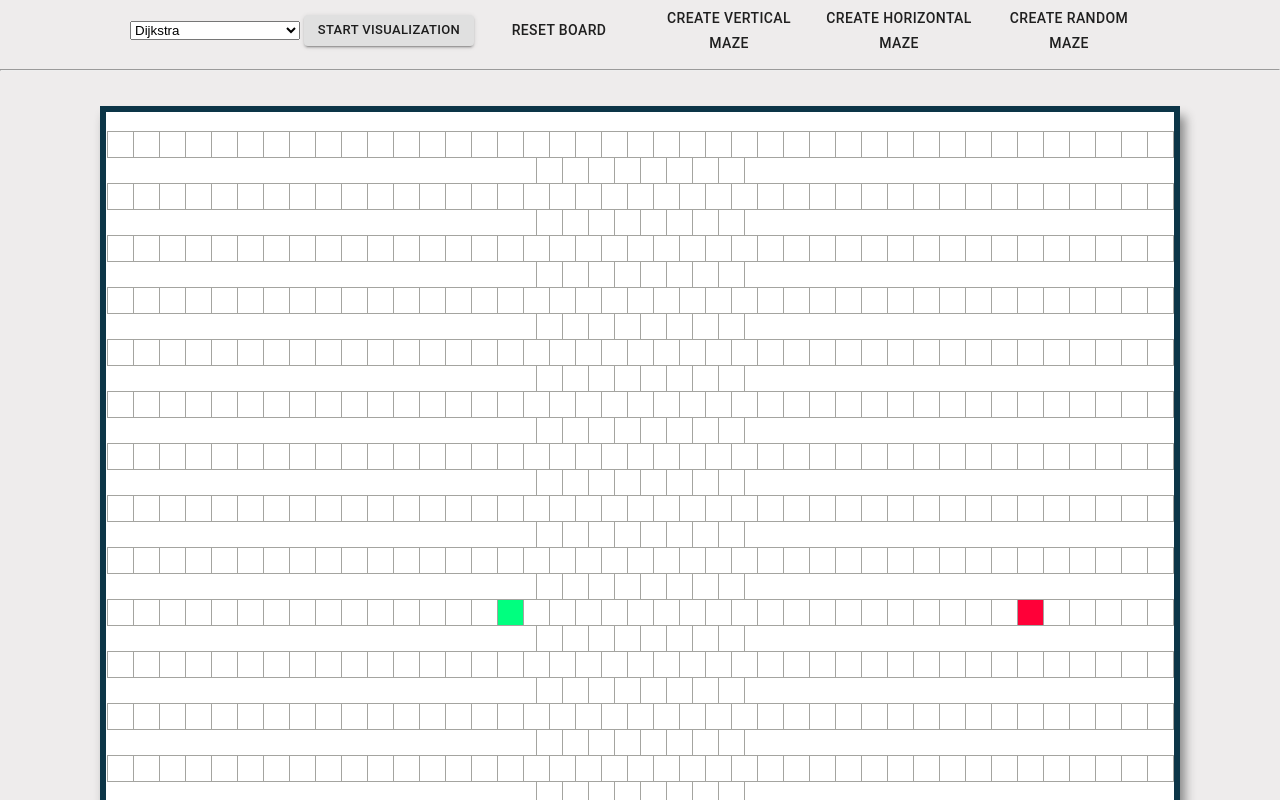
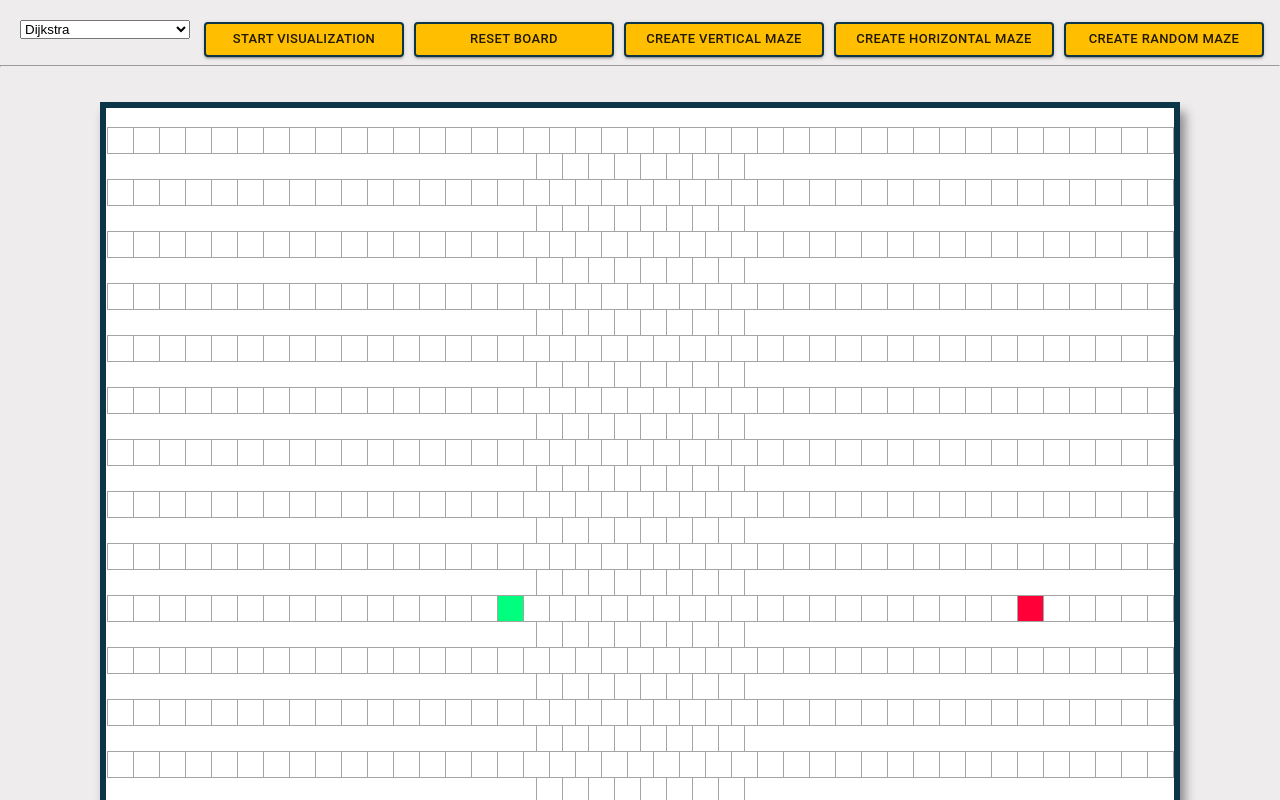
Before and after one commit to AvishKaushik/pathfinding-visualizer, a React (Create React App) app: page / in a window 1280 px wide. Shown: the top 800 px of the page. Built offline with nearby package versions, Linux system fonts and the light colour scheme.

Commit message:
PathFinding Visualizer

```diff
--- a/package.json
+++ b/package.json
@@ -13,6 +13,7 @@
     "react": "^16.14.0",
     "react-dom": "^16.14.0",
     "react-dropdown": "^1.7.0",
+    "react-dropdown-select": "^4.7.3",
     "react-scripts": "3.4.1",
     "reactstrap": "^8.5.1",
     "redux": "^4.0.5"
--- a/src/PathfindingVisualizer/PathfindingVisualizer.css
+++ b/src/PathfindingVisualizer/PathfindingVisualizer.css
@@ -19,9 +19,40 @@ select {
   margin-top: 20px;
   margin-bottom: -120px;
 }
-button {
-  width: 170px;
-  margin: 4px;
+
+#btn1 {
+  width: 200px;
+  margin-left: 10px;
+  background-color: #ffbf00;
+  border: 2px solid rgb(12, 53, 71);
   margin-top: 20px;
-  margin-bottom: 10px;
 }
+
+#btn2 {
+  width: 200px;
+  margin-left: 10px;
+  background-color: #ffbf00;
+  border: 2px solid rgb(12, 53, 71);
+  margin-top: 20px;
+}
+#btn3 {
+  width: 200px;
+  margin-left: 10px;
+  background-color: #ffbf00;
+  border: 2px solid rgb(12, 53, 71);
+  margin-top: 20px;
+}
+#btn4 {
+  width: 220px;
+  margin-left: 10px;
+  background-color: #ffbf00;
+  border: 2px solid rgb(12, 53, 71);
+  margin-top: 20px;
+}
+#btn5 {
+  width: 200px;
+  margin-left: 10px;
+  background-color: #ffbf00;
+  border: 2px solid rgb(12, 53, 71);
+  margin-top: 20px;
+}
--- a/src/PathfindingVisualizer/PathfindingVisualizer.jsx
+++ b/src/PathfindingVisualizer/PathfindingVisualizer.jsx
@@ -3,7 +3,7 @@ import Node from './Node/Node.jsx';
 import {dijkstra, getNodesInShortestPathOrderD} from '../algorithms/dijkstra';
 import {asearch, getNodesInShortestPathOrderA} from '../algorithms/asearch';
 import {dfs, getNodesInShortestPathOrderDFS} from '../algorithms/dfs';
-import { Button } from '@material-ui/core';
+import { Button, Select, MenuItem, InputLabel } from '@material-ui/core';
 
 import './PathfindingVisualizer.css';
 
@@ -733,25 +733,25 @@ export default class PathfindingVisualizer extends Component {
 
     return (
       <>
-      <select ref="visualizationType" id="btn6">
+      <select labelId="label" ref="visualizationType" id="btn6" disabled={this.state.disabled} >
       <option value="Dijkstra">Dijkstra</option>
       <option value="AStar">A* Search</option>
       <option value="DFS">Depth First Search</option>
       <option value="BFS">Breadth First Search</option>
       </select>
-      <Button variant="contained" size="small" disabled={this.state.disabled} color="#ffbf00" onClick={()=>this.startVisualization()} id="btn1">
+      <Button variant="contained" size="small" disabled={this.state.disabled} onClick={()=>this.startVisualization()} id="btn1">
         Start Visualization
       </Button>
-      <Button onClick={() => this.rM()} id="btn2">
+      <Button variant="contained" size="small" disabled={this.state.disabled} onClick={() => this.rM()} id="btn2">
       Reset Board
       </Button>
-      <Button onClick={() => this.createVerticalMaze()} id="btn3">
+      <Button variant="contained" size="small" disabled={this.state.disabled} onClick={() => this.createVerticalMaze()} id="btn3">
       Create Vertical Maze
       </Button>
-      <Button onClick={() => this.createHorizontalMaze()} id="btn4">
+      <Button variant="contained" size="small" disabled={this.state.disabled} onClick={() => this.createHorizontalMaze()} id="btn4">
       Create Horizontal Maze
       </Button>
-      <Button onClick={() => this.createRandomMaze()} id="btn5">
+      <Button variant="contained" size="small" disabled={this.state.disabled} onClick={() => this.createRandomMaze()} id="btn5">
       Create Random Maze
       </Button>
       <hr></hr>
```
Also changed, not shown: 1 other file (tests, documents, lock files or other folders).
